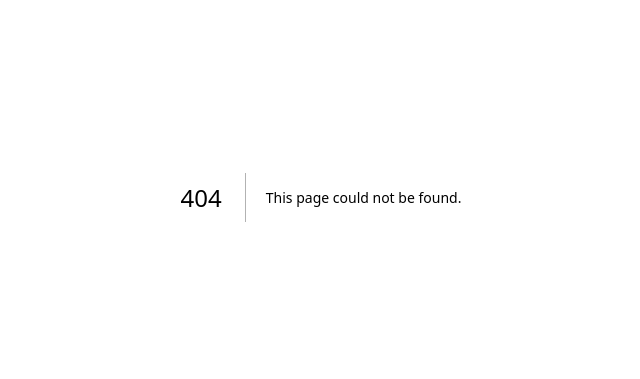
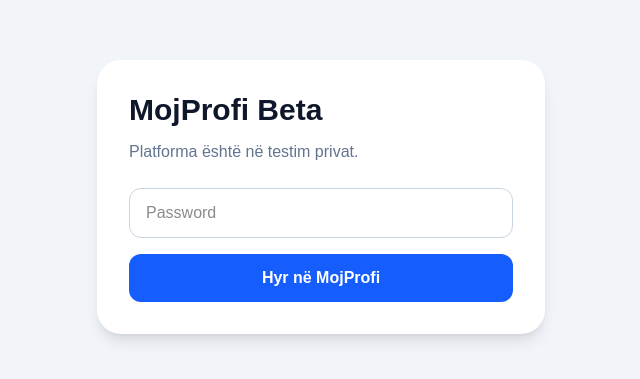
Before and after one commit to CuLiRuLz/mojprofi, a Next.js app in the folder frontend/: page /beta-login in a window 1280 px wide. Before the commit this address had no page. Shown: the part 203-582 px from the top of the page, without its empty margins (319-959 px from the left). Built offline with nearby package versions, Linux system fonts and the light colour scheme.

Commit message:
Add beta password protection

```diff
--- /dev/null
+++ b/frontend/app/beta-login/page.tsx
@@ -0,0 +1,58 @@
+"use client";
+
+import { useState } from "react";
+
+const BETA_PASSWORD = "stendal";
+
+export default function BetaLoginPage() {
+  const [password, setPassword] = useState("");
+  const [error, setError] = useState("");
+
+  function handleSubmit(e: React.FormEvent) {
+    e.preventDefault();
+
+    if (password !== BETA_PASSWORD) {
+      setError("Password i gabuar");
+      return;
+    }
+
+    document.cookie = `mojprofi_beta_access=${BETA_PASSWORD}; path=/; max-age=2592000`;
+
+    window.location.href = "/";
+  }
+
+  return (
+    <main className="flex min-h-screen items-center justify-center bg-slate-100 px-6">
+      <div className="w-full max-w-md rounded-3xl bg-white p-8 shadow-lg">
+        <h1 className="text-3xl font-black text-slate-900">MojProfi Beta</h1>
+
+        <p className="mt-3 text-slate-500">
+          Platforma është në testim privat.
+        </p>
+
+        <form onSubmit={handleSubmit} className="mt-6">
+          <input
+            type="password"
+            placeholder="Password"
+            value={password}
+            onChange={(e) => setPassword(e.target.value)}
+            className="w-full rounded-xl border border-slate-300 px-4 py-3"
+          />
+
+          {error && (
+            <p className="mt-3 text-sm font-semibold text-red-600">
+              {error}
+            </p>
+          )}
+
+          <button
+            type="submit"
+            className="mt-4 w-full rounded-xl bg-blue-600 px-4 py-3 font-bold text-white hover:bg-blue-700"
+          >
+            Hyr në MojProfi
+          </button>
+        </form>
+      </div>
+    </main>
+  );
+}
--- /dev/null
+++ b/frontend/middleware.ts
@@ -0,0 +1,39 @@
+import { NextResponse } from "next/server";
+import type { NextRequest } from "next/server";
+
+const BETA_PASSWORD = "stendal";
+const COOKIE_NAME = "mojprofi_beta_access";
+
+export function middleware(request: NextRequest) {
+  const hostname = request.headers.get("host") || "";
+  const { pathname } = request.nextUrl;
+
+  const isBetaDomain = hostname.startsWith("beta.mojprofi.com");
+
+  if (!isBetaDomain) {
+    return NextResponse.next();
+  }
+
+  if (
+    pathname.startsWith("/beta-login") ||
+    pathname.startsWith("/_next") ||
+    pathname.startsWith("/favicon.ico")
+  ) {
+    return NextResponse.next();
+  }
+
+  const hasAccess = request.cookies.get(COOKIE_NAME)?.value === BETA_PASSWORD;
+
+  if (!hasAccess) {
+    const loginUrl = request.nextUrl.clone();
+    loginUrl.pathname = "/beta-login";
+    loginUrl.searchParams.set("next", pathname);
+    return NextResponse.redirect(loginUrl);
+  }
+
+  return NextResponse.next();
+}
+
+export const config = {
+  matcher: ["/((?!api).*)"],
+};
```
